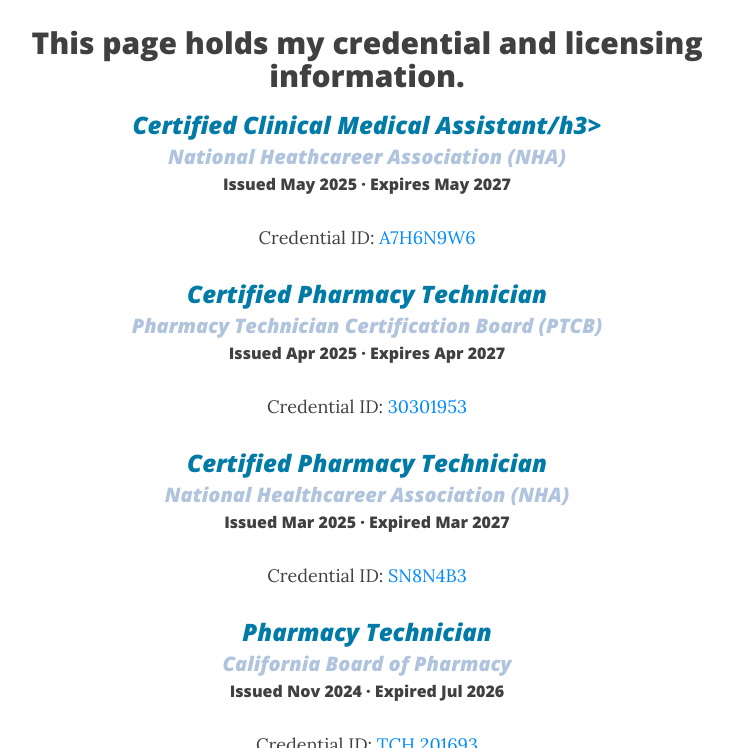
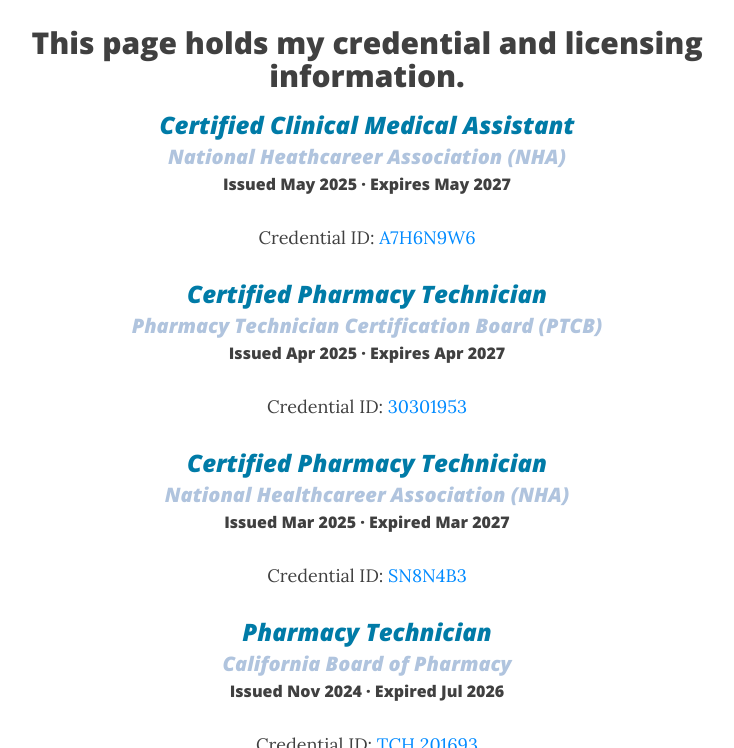
Before and after one commit to aiybusp/aiybusp.github.io, a Jekyll site: the page built from certifications.md, in a window 1280 px wide and 900 px high, scrolled down 312 px, cut to the strip 152-900 px from the top of the window. Shown: the whole strip, without its empty margins (273-1007 px from the left). Built offline with Jekyll 4.4.1, drawn with Linux system fonts in a browser that asks for light colours; nearby versions of some CDN libraries; comment, search, counter and statistics services are not loaded.

```diff
--- a/certifications.md
+++ b/certifications.md
@@ -11,7 +11,7 @@ permalink: "Certifications"
 <h2 style="text-align: center;"> This page holds my credential and licensing information.</h2>
 
 <h3 style="color: #007BA7; font-style: italic; text-align: center;" >
-Certified Clinical Medical Assistant/h3>
+Certified Clinical Medical Assistant </h3>
 <h5 style="color: #B0C4DE; font-style: italic; text-align: center;" >
   <i>National Heathcareer Association (NHA)</i></h5>
 <h6 style="text-align: center;">
```
